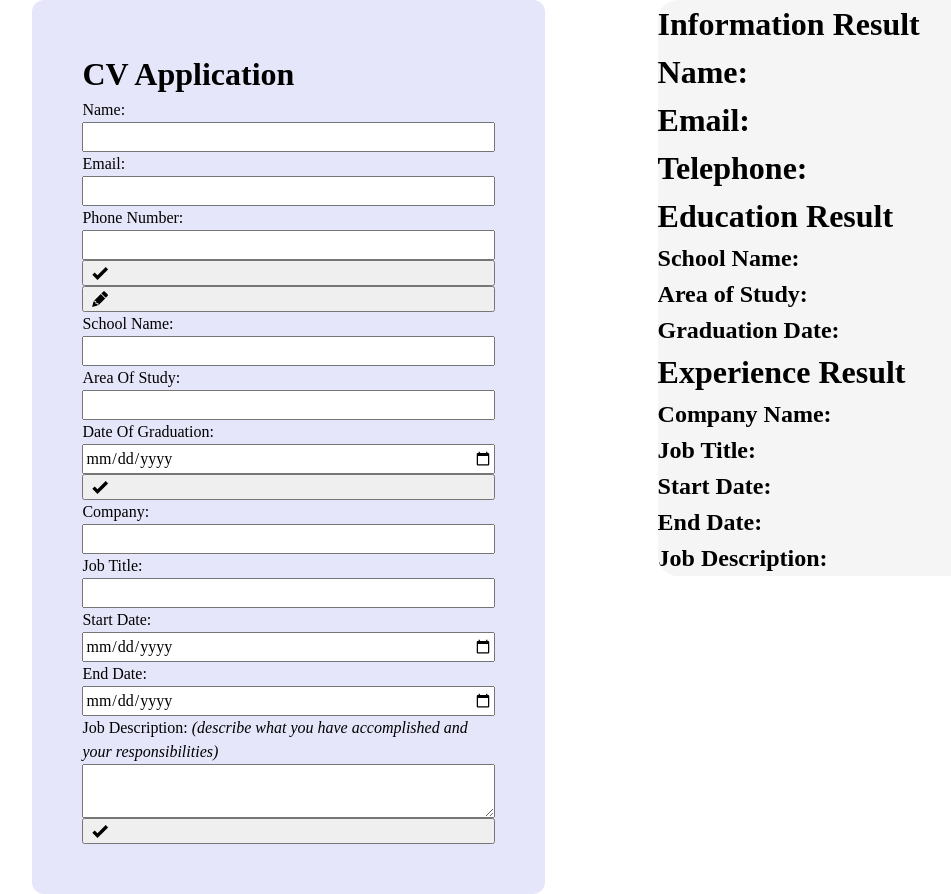
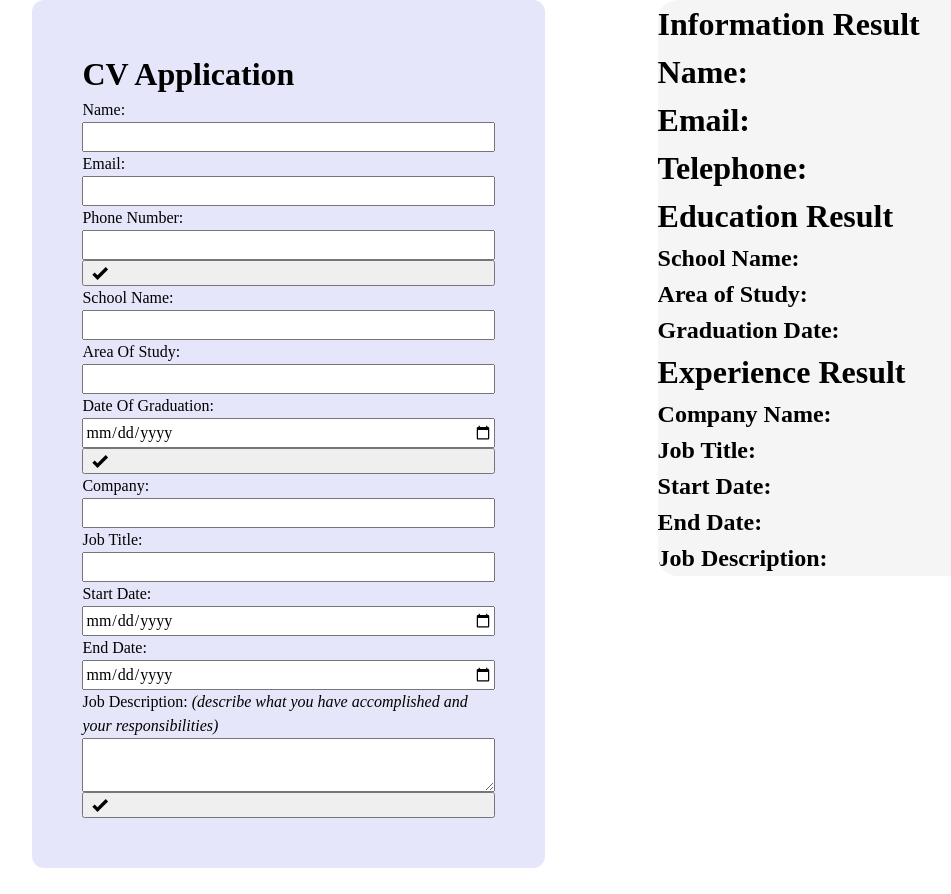
Before and after one commit to SeasonedSoup/CV-Application, a React (Vite) app: page / in a window 1280 px wide. Shown: the whole page, without its empty margins (45-996 px from the left). After the commit the page ends 868 px from the top, so only its background shows below. Built offline with nearby package versions, Linux system fonts and the light colour scheme.

Commit message:
Finish submit state on all three forms

```diff
--- a/src/components/App.jsx
+++ b/src/components/App.jsx
@@ -39,7 +39,7 @@ const App = () => {
     <div className="app">
         <div className="submitForm">
           <h1>CV Application</h1>
-          <InformationForm data={infoData} setData={setInfoData} />
+          <InformationForm data={infoData} setData={setInfoData} submitted={submitted.info} setSubmitted={setSubmitted}/>
           <EducationForm data={educationData} setData={setEducationData} submitted={submitted.education} setSubmitted={setSubmitted}/>
           <ExperienceForm data={experienceData} setData={setExperienceData} submitted={submitted.experience} setSubmitted={setSubmitted}/>
         </div>
--- a/src/components/InformationForm.jsx
+++ b/src/components/InformationForm.jsx
@@ -1,3 +1,4 @@
+import { useState } from "react";
 import submitSvg from "../assets/check-bold.svg"
 import editSvg from "../assets/lead-pencil.svg"
 
@@ -23,27 +24,48 @@ function CustomInput({type, pattern, id, name, value, updateData}) {
         />
     )
 }
-function InformationForm({data, setData}) {
+function InformationForm({data, setData, submitted, setSubmitted}) {
+    const [formData, setFormData] = useState({
+        name: data.name,
+        email: data.email,
+        telephone: data.telephone,
+    })
+
+    const handleSubmit = (e) => {
+        e.preventDefault()
+
+        setData((prev) => ({...prev, ...formData}))
+        setSubmitted((prev) => ({...prev, info: true}))
+    }
+
     const handleChange = (field, value) => {
-        setData((prev) => ({...prev, [field]: value}))
+        setFormData((prev) => ({...prev, [field]: value}))
     }
+
+    if (submitted) {
+        return (
+            <>
+                <h1>Form submitted! Click Here to Edit</h1>
+                <button type="button" onClick={() => setSubmitted(prev => ({...prev, info:false}))}>
+                    <img src={editSvg} alt="EditButton" style={{width: '20px', height: '20px'}} />
+                </button>
+            </>
+        )
+    }
+
     return (
-        <form>
+        <form onSubmit={handleSubmit}>
             <label htmlFor="name">Name: </label>
-            <CustomInput type="text" id="name" name="name" value={data.name} updateData={(value) => handleChange("name", value) }/>
+            <CustomInput type="text" id="name" name="name" value={formData.name} updateData={(value) => handleChange("name", value) }/>
 
             <label htmlFor="email">Email: </label>
-            <CustomInput type="email" id="email" name="email" value={data.email} updateData={(value) => handleChange("email", value) }/>
+            <CustomInput type="email" id="email" name="email" value={formData.email} updateData={(value) => handleChange("email", value) }/>
 
             <label htmlFor="telephone">Phone Number: </label>
-            <CustomInput type="tel" pattern="[0-9]{13}" id="telephone" name="telephone" value={data.telephone} updateData={(value) => handleChange("telephone", value)}/>
+            <CustomInput type="tel" id="telephone" name="telephone" value={formData.telephone} updateData={(value) => handleChange("telephone", value)}/>
 
             <button type="submit">
                 <img src={submitSvg} alt="SubmitButton" style={{width: '20px', height: '20px'}}/>
-            </button>
-
-            <button type="button">
-                <img src={editSvg} alt="EditButton" style={{width: '20px', height: '20px'}} />
             </button>
         </form>
     )
```
